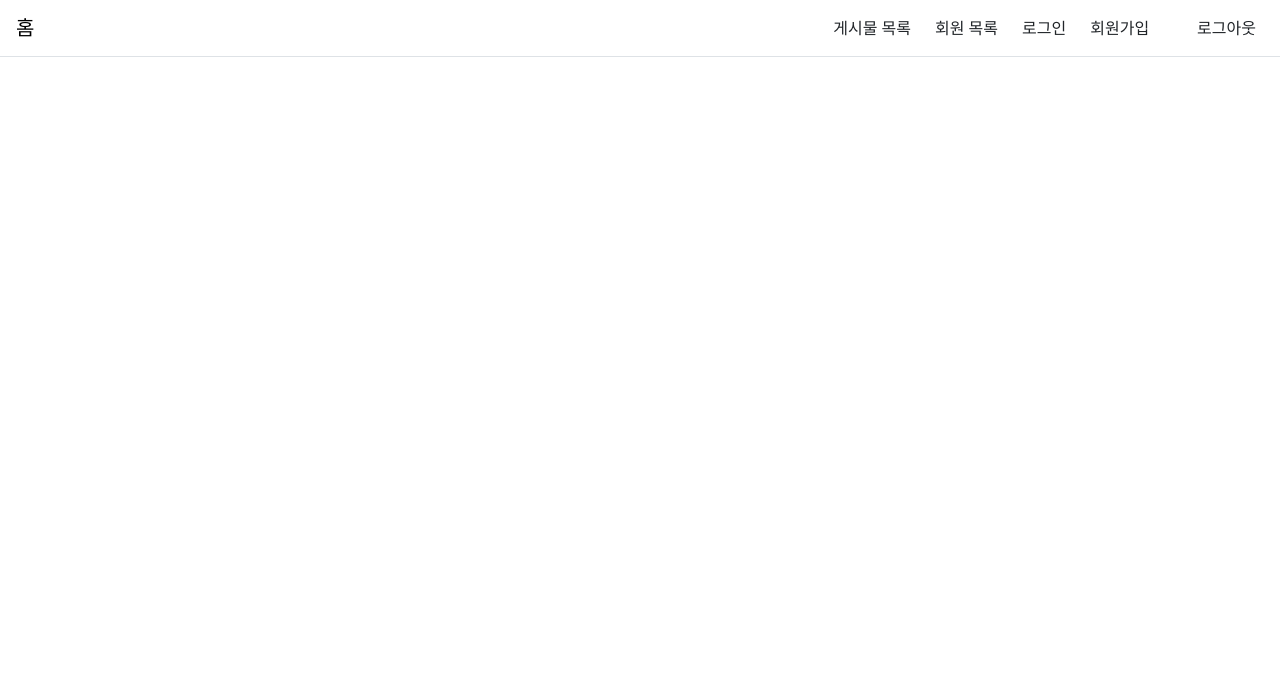
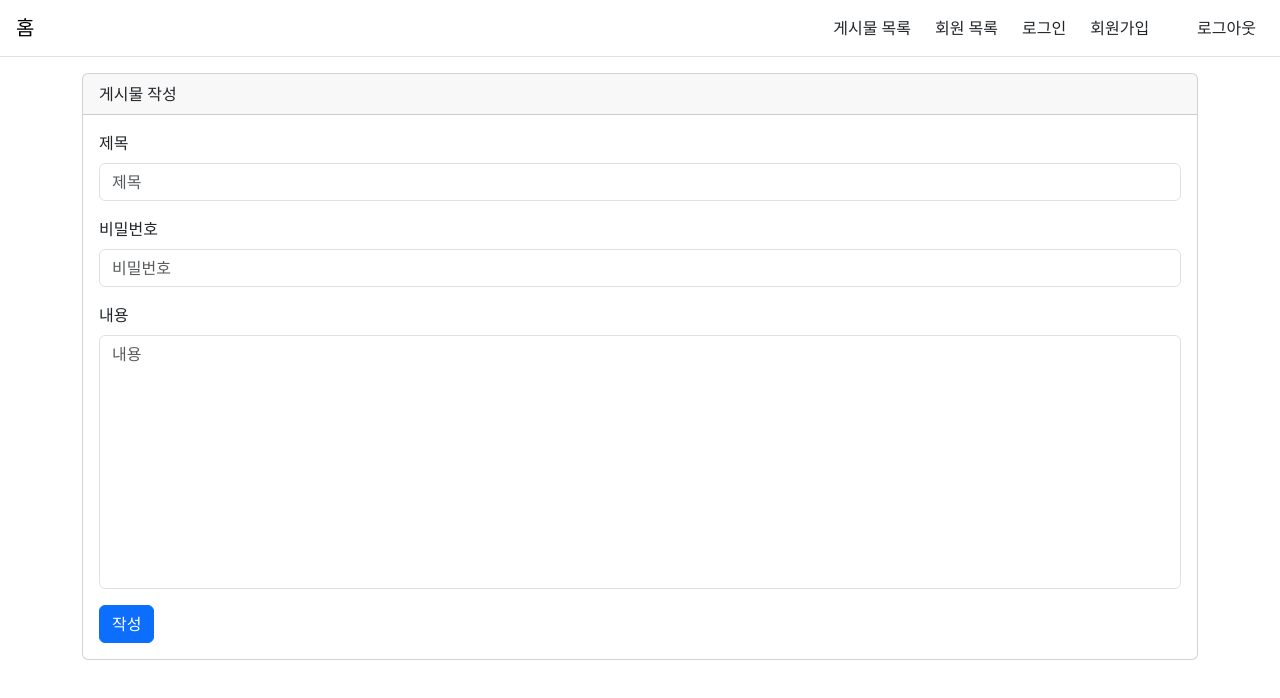
Before and after one commit to Conut-1/board-mini-csr, a Vue app in the folder frontend/: page /post/create in a window 1280 px wide. Shown: the top 698 px of the page. Built offline with nearby package versions, Linux system fonts and the light colour scheme; no server answers.

Commit message:
게시글 생성 뷰

```diff
--- a/frontend/src/views/post/PostCreateView.vue
+++ b/frontend/src/views/post/PostCreateView.vue
@@ -1,9 +1,114 @@
 <template>
-    <div>
-
+    <div class="container mt-3 mb-3">
+        <div class="card">
+            <div class="card-header">게시물 작성</div>
+            <div class="card-body">
+                <form @submit.prevent="createPost" id="create-post-form">
+                    <div class="mb-3">
+                        <label for="create-post-title" class="form-label">제목</label>
+                        <input type="text" v-model="post.title" class="form-control" id="create-post-title" placeholder="제목">
+                    </div>
+                    <div class="mb-3">
+                        <label for="create-post-password" class="form-label">비밀번호</label>
+                        <input type="password" v-model="post.password" class="form-control" id="create-post-password" placeholder="비밀번호">
+                    </div>
+                    <!-- <div class="mb-3">
+                        <label for="category" class="form-label">카테고리</label>
+                        <select class="form-select" id="category" name="category">
+                            <option value="" selected disabled>카테고리를 선택하세요.</option>
+                            <option value="1">공지사항</option>
+                            <option value="2">Q&A</option>
+                            <option value="3">자유게시판</option>
+                        </select>
+                    </div> -->
+                    <div class="mb-3">
+                        <label for="create-post-content" class="form-label">내용</label>
+                        <textarea v-model="post.content" class="form-control no-resize" id="create-post-content" placeholder="내용" rows="10"></textarea>
+                    </div>
+                    <input type="submit" class="btn btn-primary" value="작성">
+                </form>
+            </div>
+        </div>
     </div>
 </template>
 
 <script setup>
+    import axios from 'axios';
+    import { reactive } from 'vue';
+    import { useRouter } from 'vue-router';
 
+    const router = useRouter();
+
+    const defaultPost = {
+        title: '',
+        password: '',
+        content: ''
+    }
+
+    const post = reactive({ ...defaultPost });
+
+    async function createPost() {
+        // TODO: 응답을 받아서 post deatil로 이동
+        const response = await axios.post('/api/post/create', post);
+        router.push({ name: 'postList' })
+    }
+
+    // const createPostForm = document.body.querySelector("#create-post-form");
+
+    // createPostForm.addEventListener("submit", createPost);
+
+    // async function createPost(e) {
+    //     e.preventDefault();
+
+    //     const title = createPostForm.querySelector("#create-post-title");
+    //     const password = createPostForm.querySelector("#create-post-password");
+    //     const content = createPostForm.querySelector("#create-post-content");
+
+    //     if (title.value.length === 0) {
+    //         alert("제목을 입력해주세요.");
+    //         title.focus();
+    //         return;
+    //     }
+
+    //     // if (!category) {
+    //     //     alert("카테고리를 선택해주세요.");
+    //     //     form.category.focus();
+    //     //     return;
+    //     // }
+
+    //     const passwordPattern = /^(?=.*[A-Za-z])(?=.*\d)(?=.*[!@#$%^&*()_+=-]).{8,20}$/;
+    //     if (!passwordPattern.test(password.value)) {
+    //         alert("비밀번호가 유효하지 않습니다.");
+    //         password.focus();
+    //         return;
+    //     }
+
+    //     if (content.value.length === 0) {
+    //         alert("내용을 입력해주세요.");
+    //         content.focus();
+    //         return;
+    //     }
+
+    //     if (!confirm("글을 작성하시겠습니까?")) return;
+
+    //     const body = {
+    //         title: title.value,
+    //         password: password.value,
+    //         content: content.value,
+    //     };
+
+    //     const response = await fetch("create", {
+    //         method: 'post',
+    //         headers: { 'Content-Type': 'application/json;charset=utf-8' },
+    //         body: JSON.stringify(body)
+    //     });
+
+    //     const json = await response.json();
+    //     if (json.status === "ok") {
+    //         alert("글 작성이 성공했습니다.");
+    //         location.href = 'list';
+    //         return;
+    //     }
+    //     alert("글 작성이 실패했습니다.");
+    // }
 </script>
```
